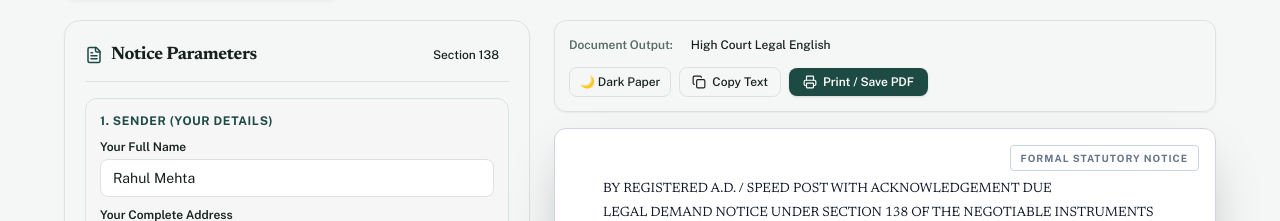
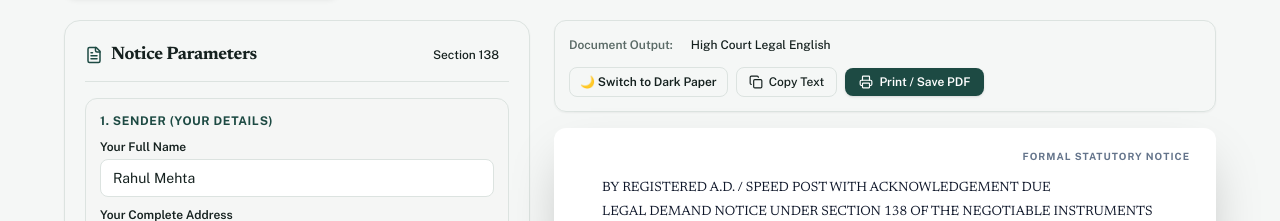
Before and after one commit to UJJWAL-7777/CapstoneFinal, a React (Vite) app in the folder legalconnect/frontend/: page /legal-notice in a window 1280 px wide. Shown: the part 459-680 px from the top of the page. Built offline with nearby package versions, Linux system fonts and the light colour scheme; no server answers.

Commit message:
Guarantee 100% visible text in legal notice document in dark mode with dark-paper and white-paper specificity rules

```diff
--- a/legalconnect/frontend/src/index.css
+++ b/legalconnect/frontend/src/index.css
@@ -250,52 +250,58 @@ html.dark {
   }
 
   /* Document Paper Preview: High-contrast & always readable */
-  .legal-paper-preview {
+  html.dark .legal-paper-preview.white-paper,
+  html .legal-paper-preview.white-paper,
+  .legal-paper-preview.white-paper {
     background-color: #FFFFFF !important;
     color: #0F172A !important;
     border-color: #D1D5DB !important;
   }
-  .legal-paper-preview pre,
-  .legal-paper-preview p,
-  .legal-paper-preview span,
-  .legal-paper-preview div {
+  html.dark .legal-paper-preview.white-paper pre,
+  .legal-paper-preview.white-paper pre,
+  .legal-paper-preview.white-paper p,
+  .legal-paper-preview.white-paper span,
+  .legal-paper-preview.white-paper div {
     color: #0F172A !important;
   }
-  .legal-paper-preview .watermark-tag {
+  .legal-paper-preview.white-paper .watermark-tag {
     color: #64748B !important;
     border-color: #CBD5E1 !important;
     background-color: transparent !important;
   }
-  .legal-paper-preview .dispatch-box {
+  .legal-paper-preview.white-paper .dispatch-box {
     background-color: #F8FAFC !important;
     border-color: #CBD5E1 !important;
     color: #334155 !important;
   }
-  .legal-paper-preview .dispatch-box * {
+  .legal-paper-preview.white-paper .dispatch-box * {
     color: #334155 !important;
   }
-  .legal-paper-preview .dispatch-box h4 {
+  .legal-paper-preview.white-paper .dispatch-box h4 {
     color: #0F172A !important;
   }
 
+  html.dark .legal-paper-preview.dark-paper,
+  html .legal-paper-preview.dark-paper,
   .legal-paper-preview.dark-paper {
-    background-color: #111C19 !important;
+    background-color: #0B1412 !important;
     border-color: #28443E !important;
-    color: #F0FDF4 !important;
+    color: #F1F7F5 !important;
   }
+  html.dark .legal-paper-preview.dark-paper pre,
   .legal-paper-preview.dark-paper pre,
   .legal-paper-preview.dark-paper p,
   .legal-paper-preview.dark-paper span,
   .legal-paper-preview.dark-paper div {
-    color: #F0FDF4 !important;
+    color: #F1F7F5 !important;
   }
   .legal-paper-preview.dark-paper .watermark-tag {
-    color: #6EE7B7 !important;
-    border-color: rgba(110, 231, 183, 0.4) !important;
+    color: #5EEAD4 !important;
+    border-color: rgba(94, 234, 212, 0.4) !important;
     background-color: rgba(16, 185, 129, 0.08) !important;
   }
   .legal-paper-preview.dark-paper .dispatch-box {
-    background-color: #0E1715 !important;
+    background-color: #12201D !important;
     border-color: #28443E !important;
     color: #CBDAD5 !important;
   }
@@ -303,7 +309,7 @@ html.dark {
     color: #CBDAD5 !important;
   }
   .legal-paper-preview.dark-paper .dispatch-box h4 {
-    color: #6EE7B7 !important;
+    color: #5EEAD4 !important;
   }
 
   /* Theme overrides for standard utility classes in Light Mode */
--- a/legalconnect/frontend/src/pages/client/LegalNoticeGenerator.jsx
+++ b/legalconnect/frontend/src/pages/client/LegalNoticeGenerator.jsx
@@ -141,7 +141,12 @@ export default function LegalNoticeGenerator() {
   const [selectedCatId, setSelectedCatId] = useState(NOTICE_CATEGORIES[0].id);
   const [lang, setLang] = useState('en'); // 'en' | 'hi'
   const [copied, setCopied] = useState(false);
-  const [darkPaper, setDarkPaper] = useState(false);
+  const [paperMode, setPaperMode] = useState(() => {
+    if (typeof document !== 'undefined' && document.documentElement.classList.contains('dark')) {
+      return 'dark';
+    }
+    return 'white';
+  });
 
   // Form State
   const activeCategory = NOTICE_CATEGORIES.find((c) => c.id === selectedCatId) || NOTICE_CATEGORIES[0];
@@ -690,11 +695,11 @@ ${formData.senderName}`;
             <div className="flex items-center gap-2">
               {/* Paper Appearance Switcher */}
               <button
-                onClick={() => setDarkPaper((prev) => !prev)}
-                className="hidden sm:inline-flex items-center gap-1.5 rounded-lg border border-line dark:border-[#28443E] px-2.5 py-1.5 text-xs font-medium text-ink dark:text-[#E2ECE8] hover:bg-paper dark:hover:bg-[#1A2C27] transition-colors"
+                onClick={() => setPaperMode((prev) => (prev === 'dark' ? 'white' : 'dark'))}
+                className="inline-flex items-center gap-1.5 rounded-lg border border-line dark:border-[#28443E] px-2.5 py-1.5 text-xs font-semibold text-ink dark:text-[#E2ECE8] hover:bg-paper dark:hover:bg-[#1A2C27] transition-colors"
                 title="Toggle Paper Appearance"
               >
-                {darkPaper ? '📄 White Paper' : '🌙 Dark Paper'}
+                {paperMode === 'dark' ? '📄 Switch to White Paper' : '🌙 Switch to Dark Paper'}
               </button>
               <button
                 onClick={handleCopy}
@@ -715,53 +720,29 @@ ${formData.senderName}`;
           {/* Actual Legal Document (Simulated A4 Court Paper) */}
           <div
             id="legal-notice-document"
-            className={`legal-paper-preview ${darkPaper ? 'dark-paper' : ''} relative p-8 sm:p-12 rounded-xl shadow-2xl font-serif text-[13px] leading-relaxed select-text print:border-none print:shadow-none print:p-0 print:m-0`}
-            style={{
-              minHeight: '800px',
-              backgroundColor: darkPaper ? '#111C19' : '#FFFFFF',
-              color: darkPaper ? '#F0FDF4' : '#0F172A',
-              border: darkPaper ? '1px solid #28443E' : '1px solid #D1D5DB',
-            }}
+            className={`legal-paper-preview ${paperMode === 'dark' ? 'dark-paper' : 'white-paper'} relative p-8 sm:p-12 rounded-xl shadow-2xl font-serif text-[13px] leading-relaxed select-text print:border-none print:shadow-none print:p-0 print:m-0`}
+            style={{ minHeight: '800px' }}
           >
             {/* Watermark Ribbon */}
-            <div
-              className="watermark-tag absolute top-4 right-4 text-[10px] font-sans font-bold tracking-widest uppercase px-2.5 py-1 rounded"
-              style={{
-                color: darkPaper ? '#6EE7B7' : '#64748B',
-                border: darkPaper ? '1px solid rgba(110, 231, 183, 0.4)' : '1px solid #D1D5DB',
-              }}
-            >
+            <div className="watermark-tag absolute top-4 right-4 text-[10px] font-sans font-bold tracking-widest uppercase px-2.5 py-1 rounded">
               FORMAL STATUTORY NOTICE
             </div>
 
             {/* Document Content */}
-            <pre
-              className="whitespace-pre-wrap font-serif leading-6 text-[13.5px]"
-              style={{ color: darkPaper ? '#F0FDF4' : '#0F172A' }}
-            >
+            <pre className="whitespace-pre-wrap font-serif leading-6 text-[13.5px]">
               {noticeText}
             </pre>
 
             {/* Speed Post Instructions Box (Hidden during print) */}
-            <div
-              className="dispatch-box print:hidden mt-8 pt-6 border-t-2 border-dashed font-sans text-xs p-4 rounded-lg"
-              style={{
-                backgroundColor: darkPaper ? '#0E1715' : '#F8FAFC',
-                borderColor: darkPaper ? '#28443E' : '#CBD5E1',
-                color: darkPaper ? '#CBDAD5' : '#334155',
-              }}
-            >
-              <h4
-                className="font-bold flex items-center gap-1.5 mb-1.5"
-                style={{ color: darkPaper ? '#6EE7B7' : '#0F172A' }}
-              >
+            <div className="dispatch-box print:hidden mt-8 pt-6 border-t-2 border-dashed font-sans text-xs p-4 rounded-lg">
+              <h4 className="font-bold flex items-center gap-1.5 mb-1.5">
                 <AlertTriangle size={15} className="text-amber-500" />
                 Dispatch & Evidence Instructions (For Court Admissibility)
               </h4>
-              <ul className="list-disc list-inside space-y-1" style={{ color: darkPaper ? '#CBDAD5' : '#334155' }}>
-                <li>Print 2 copies: Sign both. Send one copy to the recipient via <strong style={{ color: darkPaper ? '#6EE7B7' : '#0F172A' }}>Speed Post with A.D.</strong></li>
+              <ul className="list-disc list-inside space-y-1">
+                <li>Print 2 copies: Sign both. Send one copy to the recipient via <strong>Speed Post with A.D.</strong></li>
                 <li>Keep the post office postal dispatch receipt and consignment tracking sheet safely.</li>
-                <li>The statutory 15-day countdown begins from the date the delivery report marks <em style={{ color: darkPaper ? '#6EE7B7' : '#0F172A' }}>"Item Delivered"</em>.</li>
+                <li>The statutory 15-day countdown begins from the date the delivery report marks <em>"Item Delivered"</em>.</li>
               </ul>
             </div>
           </div>
```
